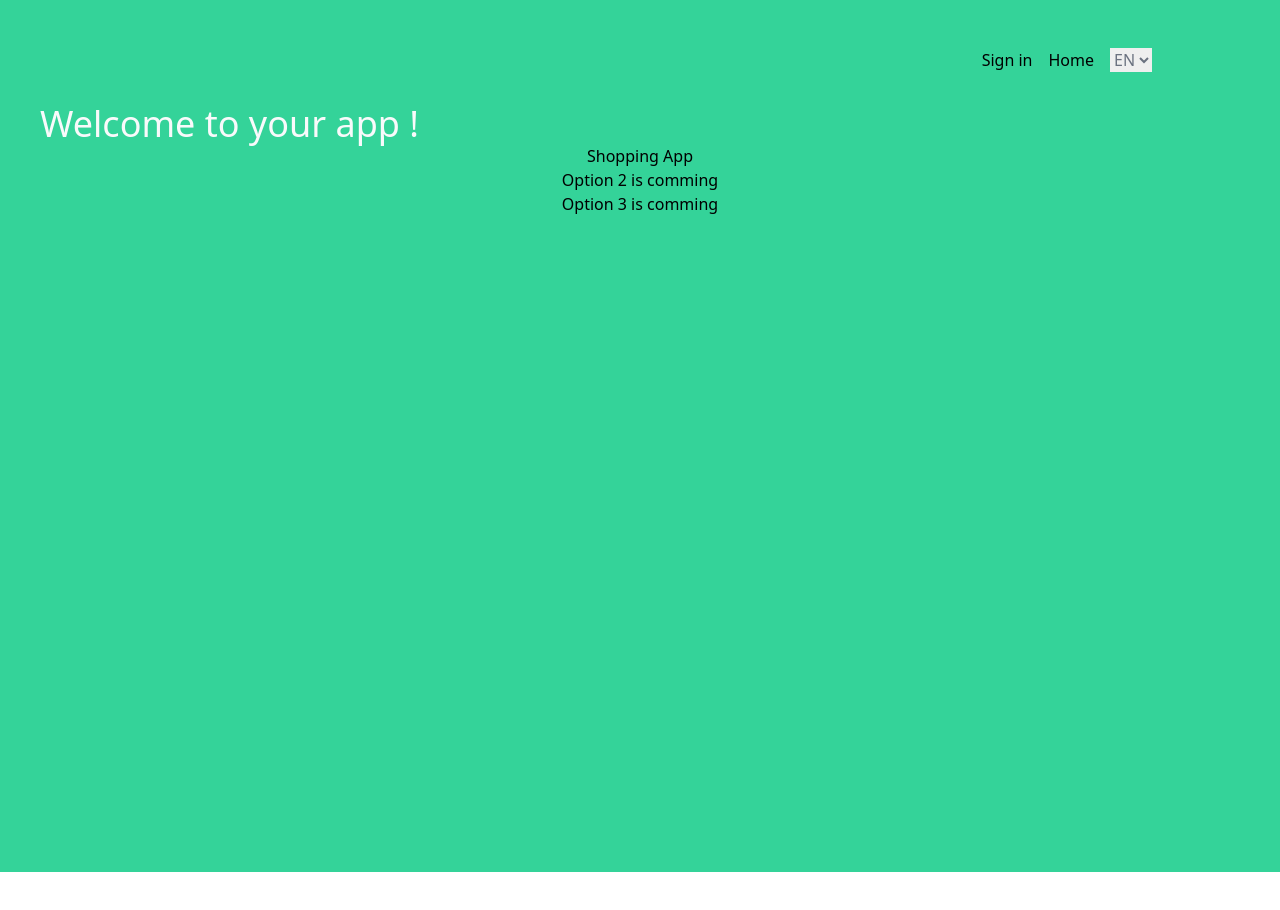
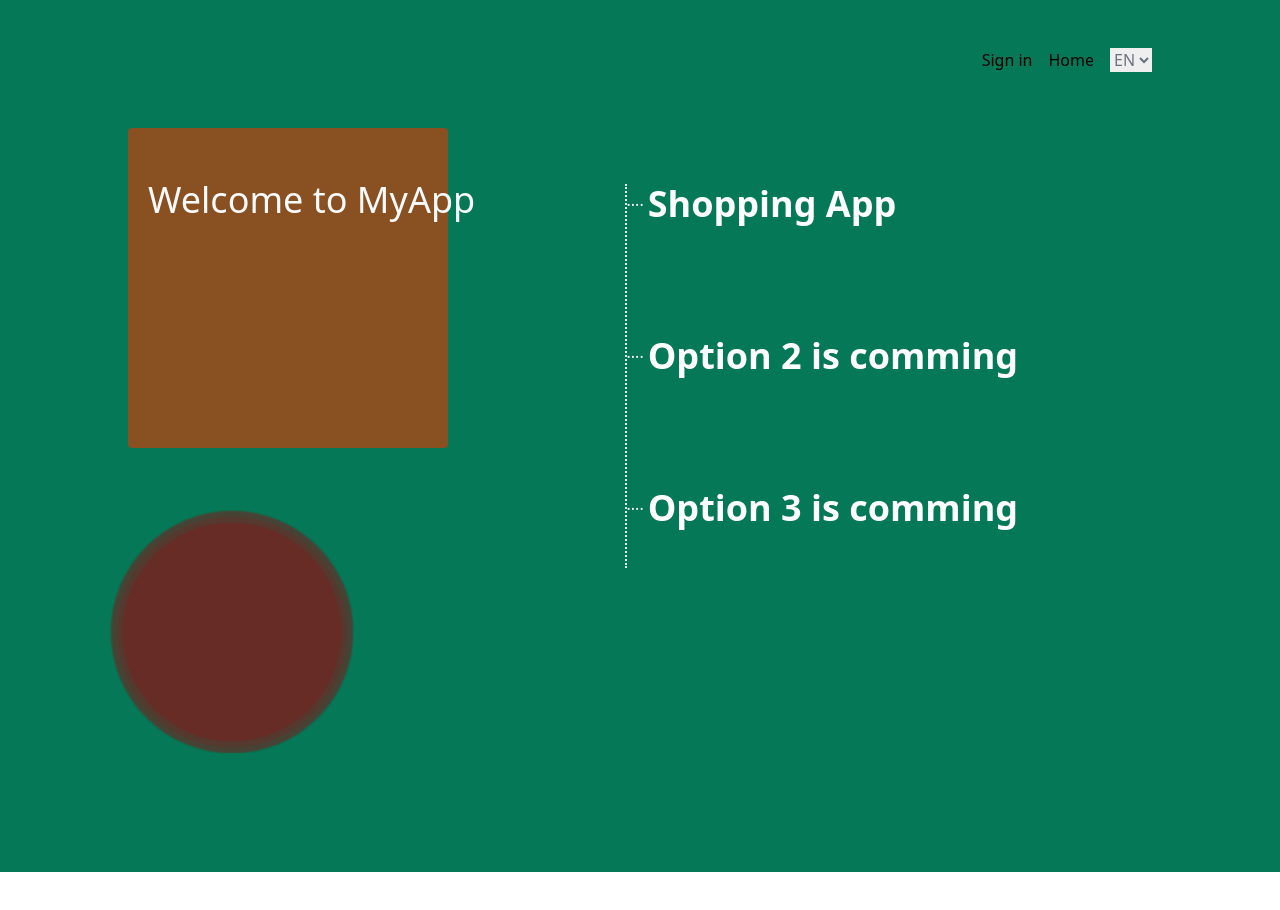
Before and after one commit to Jacks-23/shiny-train-front, a Next.js app: page / in a window 1280 px wide. Shown: the top 910 px of the page. Before the commit the page ends 872 px from the top, so only its background shows below. Built offline with nearby package versions, Linux system fonts and the light colour scheme.

Commit message:
Thursday Css Index page and logInForm improvements

```diff
--- a/components/logInForm.js
+++ b/components/logInForm.js
@@ -60,26 +60,41 @@ const LogInForm = ({number, setChoice, needAccount, setNeedAccount}) => {
 
         <div className="flex justify-center">
             <div className="shrink-0 h-80 w-80 mt-40 p-7 border shadow-md">
-                <form className="self-center" onSubmit={handleSubmit}>
+                <div className="flex flex-row">
+                    <p className="font-bold text-blue-500">M</p>
+                    <p className="font-bold text-red-500">y</p>
+                    <p className="font-bold text-yellow-500">A</p>
+                    <p className="font-bold text-blue-500">p</p>
+                    <p className="font-bold text-green-500">p</p>
+                </div>
+                <div className="mt-2">
+                    <p className="text-xl">Sign in to MyApp </p>
+                </div>
+                <form className="self-center mt-5" onSubmit={handleSubmit}>
                     <div className="w-3/4 mb-8 ">
                         <InputText name={"login"} value={inputs.login || ""} placeholder={"Login"} handleChange={handleChange}/>
                     </div>
                     <div className="w-3/4 mb-8">
                         <InputText name={"password"} value={inputs.password || ""} placeholder={"Password"} handleChange={handleChange}/>
                     </div>
-                    <div className="flex flex-row gap-10">
-                        <div>
-                            <button onClick={handleOnClick}> Create account </button>
-                        </div>
-                        <div className="">
-                            <button type = "submit"> Submit</button>
-                        </div>
-
+                    <div className="flex pt-4 place-content-end">
+                        <button className="px-8 py-3 bg-green-200 rounded-full text-center font-semibold
+                    hover:scale-105 focus:bg-green-500" type = "submit"> Sign in</button>
                     </div>
                 </form>
                 <div className={` mt-5 ${errorVisibility}`}>
                     <p className="text-red-600 text-center"> Invalid authentication</p>
                 </div>
+            </div>
+            <div className="flex flex-row self-center ml-10 mt-36">
+                <div className="ml-4">
+                    <p className="text-4xl"> Or </p>
+                </div>
+                <div className="pl-16">
+                    <button className="p-3 bg-red-200 rounded-full text-center font-semibold
+                    hover:scale-105 focus:bg-red-500" onClick={handleOnClick}> Create an account </button>
+                </div>
+
             </div>
         </div>
 
--- a/pages/index.js
+++ b/pages/index.js
@@ -76,7 +76,7 @@ const IndexPage = () => {
 
     return (
         <>
-           <div className="flex flex-row bg-emerald-400 right justify-end pt-12 pr-32">
+           <div className="flex flex-row bg-emerald-700 right justify-end pt-12 pr-32">
                { authentication != null ? <button onClick={LogoutFunction}> LogOut </button>
                : <>
                 <button value="Sign in" onClick={() => SetTopic(1) }> Sign in</button>
@@ -91,13 +91,42 @@ const IndexPage = () => {
                    </select>
                </div>
            </div>
-            <div className={`bg-emerald-400 w-full h-screen ${homeVisibility}`}>
-                <div className="pt-8 pl-10"> <p className="text-4xl text-gray-50">Welcome to your app
-                {authentication ? `${authentication.user.firstName} ${authentication.user.lastName}` : ''} ! </p> </div>
-                <div className=" flex flex-col">
-                    <button onClick={() => SetTopic(2)}>{t('shoppingApp')}</button>
-                    <button onClick={() => SetTopic(3)}>Option 2 is comming</button>
-                    <button onClick={() => SetTopic(4)}>Option 3 is comming</button>
+            <div className={`flex flex-row bg-emerald-700 w-screen h-screen ${homeVisibility}`}>
+                <div className="flex flex-col h-full w-1/2 mt-14 pl-32">
+                    <div className="w-80 h-80 pt-8 overflow-visible whitespace-nowrap bg-orange-700 bg-opacity-70 rounded">
+                        <p className="p-5 text-4xl text-gray-50 text-center">Welcome to MyApp
+                            <br/> {authentication ? `${authentication.user.firstName} ${authentication.user.lastName} !` : ''}
+                        </p>
+                    </div>
+                    <div className="bg-red-900 w-52 h-52 rounded-full mt-20 animate-extendAndFade ">
+                        <div className="bg-red-900 w-52 h-52 rounded-full animate-extendAndFade ">
+                            <div className="bg-red-900 w-52 h-52 rounded-full animate-extendAndFade ">
+                            </div>
+                        </div>
+                    </div>
+
+                </div>
+                <div className="flex w-1/2  mr-48 mt-28 justify-center">
+                    <ul className="h-96 pr-1 border-l-2 border-dotted">
+                        <li className="h-10 mb-28 mt-1 text-white"> .... </li>
+                        <li className="mb-28 text-white"> .... </li>
+                        <li className="h-10 pt-4 mb-28 text-white"> .... </li>
+                    </ul>
+                    <div className="flex flex-row">
+                        <div className=" flex flex-col gap-28">
+                            <button onClick={() => SetTopic(2)}>
+                                <p className="text-4xl font-semibold text-white text-left">{t('shoppingApp')}</p>
+                            </button>
+                            <button onClick={() => SetTopic(3)}>
+                                <p className="text-4xl font-semibold text-white text-left">Option 2 is comming</p>
+                            </button>
+                            <button onClick={() => SetTopic(4)}>
+                                <p className="text-4xl font-semibold text-white text-left">Option 3 is comming</p>
+                            </button>
+                        </div>
+
+                    </div>
+
                 </div>
             </div>
             <div className={`${signInVisibility}`}>
--- a/tailwind.config.js
+++ b/tailwind.config.js
@@ -4,7 +4,18 @@ module.exports = {
     './components/**/*.{js,ts,jsx,tsx}',
   ],
   theme: {
-    extend: {},
+    extend: {
+      animation: {
+        extendAndFade: 'extendAndFade ease-in 10s infinite'
+      },
+      keyframes: {
+        extendAndFade: {
+          '0%': {transform: 'scale(0.5)', opacity:'0'},
+          '30%': {opacity:'1'},
+          '100%': {transform: 'scale(2)', opacity: '0'}
+        }
+      }
+    },
   },
   plugins: [],
 };
```
